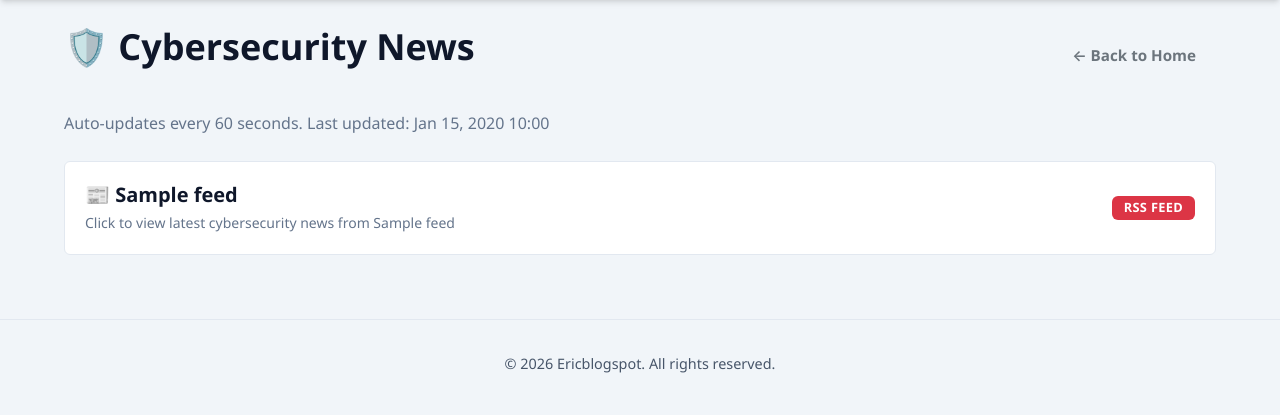
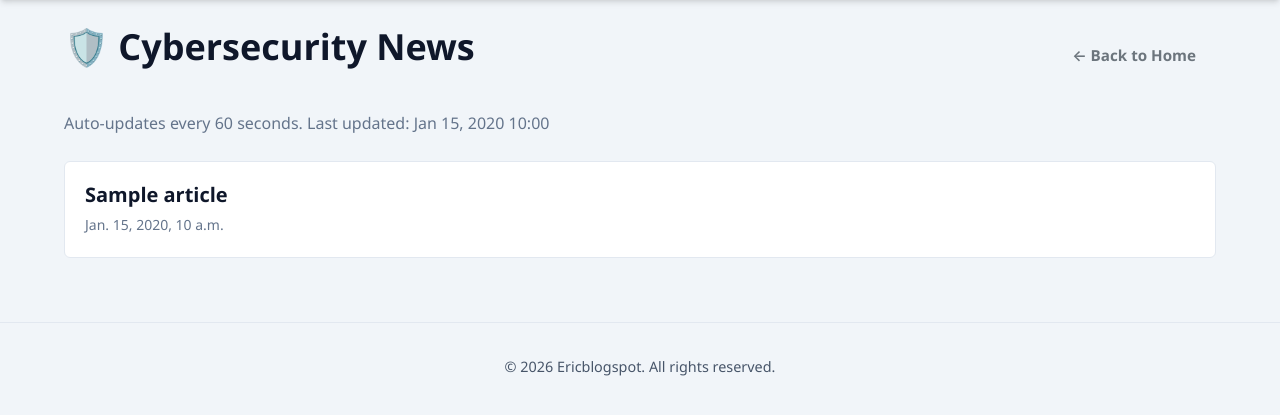
Before and after one commit to mweusi008-spec/Ericblogspot, a Django app: template templates/cybersecurity_news.html in a window 1280 px wide. Shown: the part 94-509 px from the top of the page. Run offline with Django 5.2, Linux system fonts and the light colour scheme; data comes from the database, SQL or seed files in the repository; the template is opened without the code that fills it: most values are stand-ins (such as "Sample title", 1, 10 or a date in 2020).

Commit message:
Show only news titles as clickable links on AI, Cybersecurity and Forex pages

```diff
--- a/templates/cybersecurity_news.html
+++ b/templates/cybersecurity_news.html
@@ -10,22 +10,17 @@
 <p class="text-muted mb-4">Auto-updates every 60 seconds. Last updated: <span id="last-updated">{{ last_updated|date:"M d, Y H:i" }}</span></p>
 
 <div id="news-container">
-    {% if feeds %}
+    {% if articles %}
     <div class="list-group">
-        {% for feed in feeds %}
-        <a href="{{ feed.url }}" target="_blank" class="list-group-item list-group-item-action">
-            <div class="d-flex w-100 justify-content-between align-items-center">
-                <div>
-                    <h5 class="mb-1">📰 {{ feed.name }}</h5>
-                    <p class="mb-0 small text-muted">Click to view latest cybersecurity news from {{ feed.name }}</p>
-                </div>
-                <span class="badge bg-danger">RSS Feed</span>
-            </div>
+        {% for article in articles %}
+        <a href="{{ article.link }}" target="_blank" class="list-group-item list-group-item-action">
+            <h5 class="mb-1">{{ article.title }}</h5>
+            <small class="text-muted">{{ article.published }}</small>
         </a>
         {% endfor %}
     </div>
     {% else %}
-    <div class="alert alert-warning">No cybersecurity news feeds available right now.</div>
+    <div class="alert alert-warning">No cybersecurity news articles available right now.</div>
     {% endif %}
 </div>
 
```
Also changed, not shown: core/views.py (+7 -13 lines), templates/ai_news.html (+6 -11 lines), templates/forex.html (+6 -11 lines).
